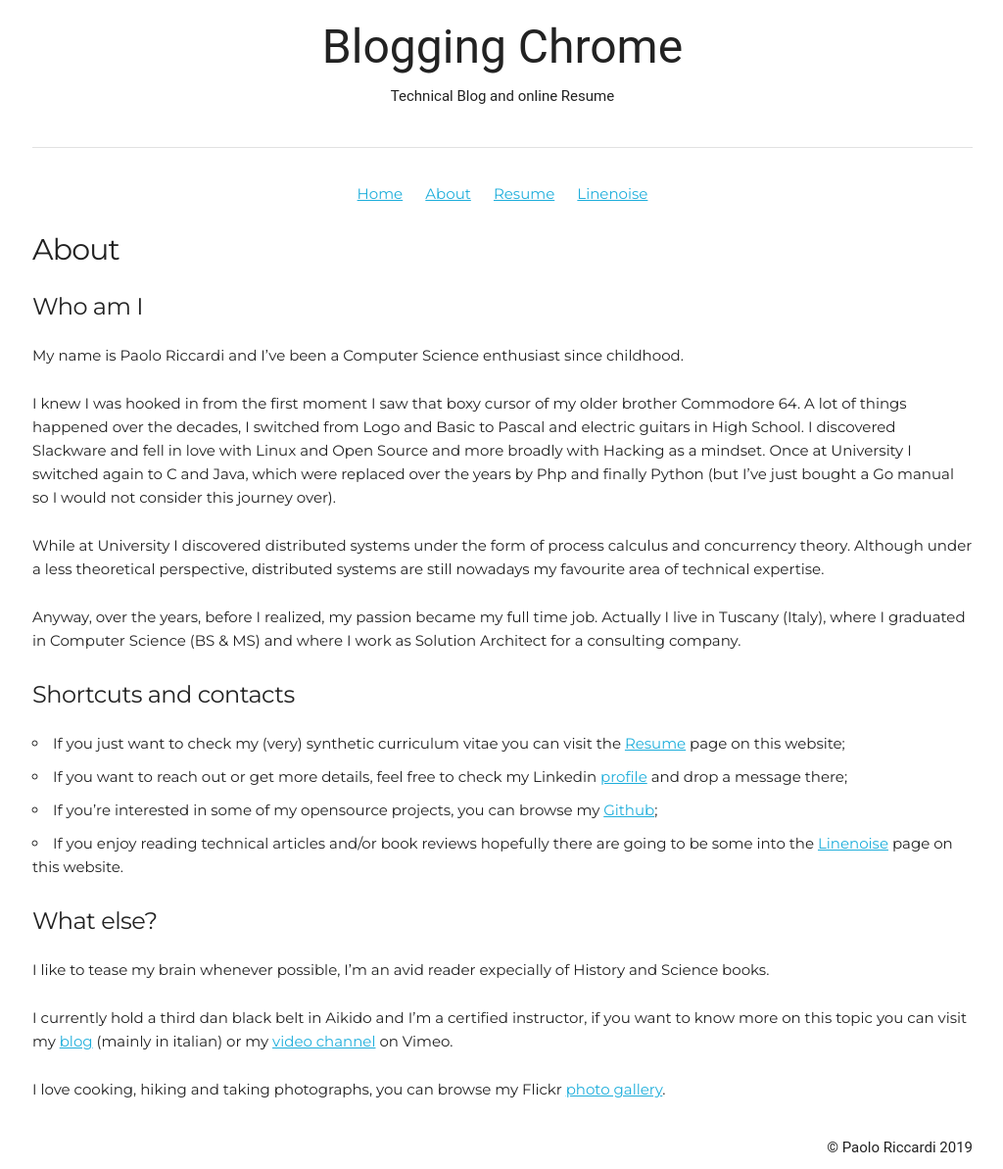
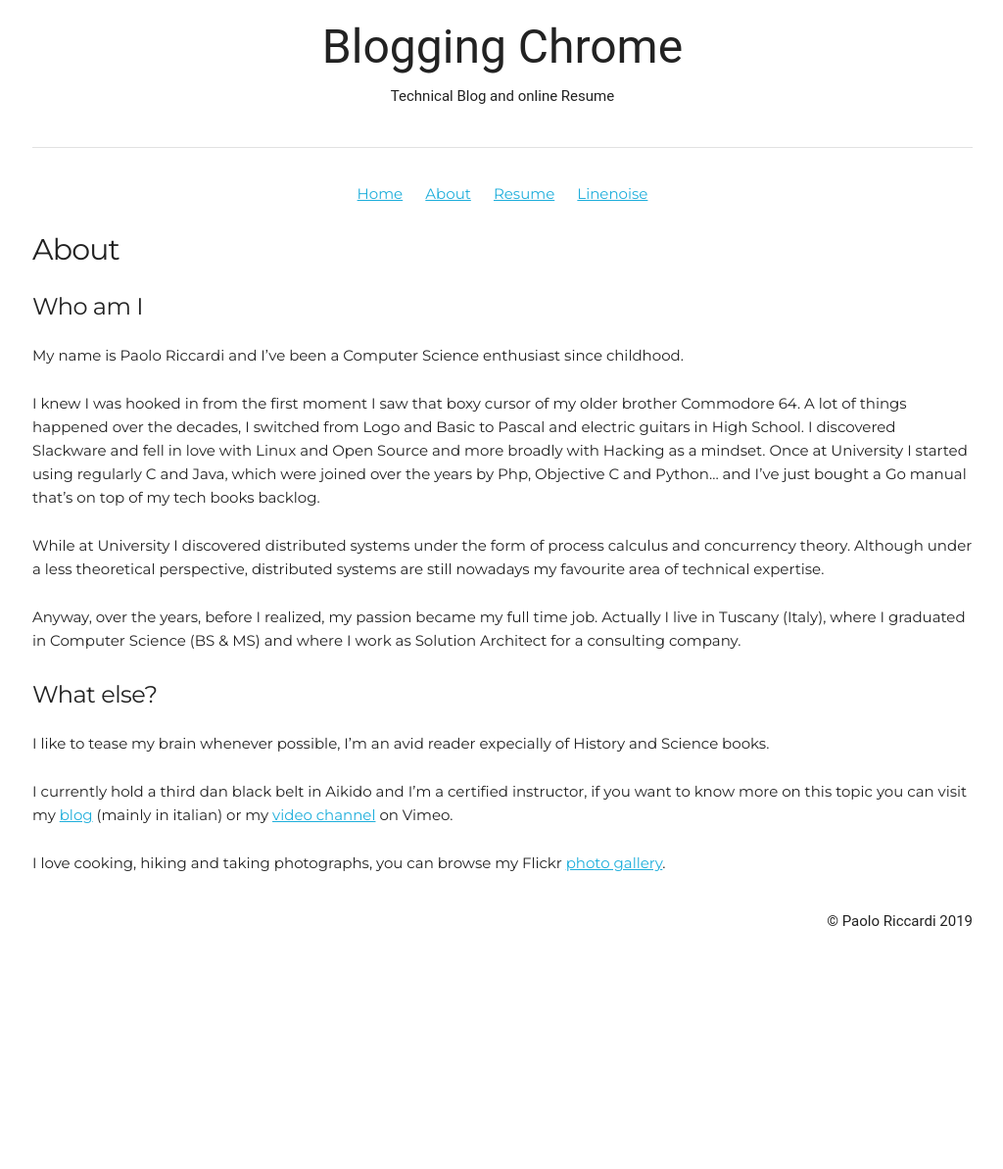
Before and after one commit to paoloriccardi/paoloriccardi.github.io, a Jekyll site: the page built from whoami.md, in a window 1280 px wide. Shown: the whole page at 98% size, without its empty margins (127-1151 px from the left). Built offline with Jekyll 4.4.1, drawn with Linux system fonts in a browser that asks for light colours; after the commit the page ends 962 px from its top, so only the background shows below that.

Commit message:
whoami Golang

```diff
--- a/whoami.md
+++ b/whoami.md
@@ -11,19 +11,12 @@ My name is Paolo Riccardi and I've been a Computer Science enthusiast since chil
 
 I knew I was hooked in from the first moment I saw that boxy cursor of my older brother Commodore 64.
 A lot of things happened over the decades, I switched from Logo and Basic to Pascal and electric guitars in High School. I discovered Slackware and fell in love with Linux and Open Source and more broadly with Hacking as a mindset.
-Once at University I switched again to C and Java, which were replaced over the years by Php and finally Python (but I've just bought a Go manual so I would not consider this journey over).
+Once at University I started using regularly C and Java, which were joined over the years by Php, Objective C and Python... and I've just bought a Go manual that's on top of my tech books backlog.
 
 While at University I discovered distributed systems under the form of process calculus and concurrency theory. Although under a less theoretical perspective, distributed systems are still nowadays my favourite area of technical expertise.
 
 Anyway, over the years, before I realized, my passion became my full time job.
 Actually I live in Tuscany (Italy), where I graduated in Computer Science (BS & MS) and where I work as Solution Architect for a consulting company.
-
-##### Shortcuts and contacts
-
-- If you just want to check my (very) synthetic curriculum vitae you can visit the [Resume](/Resume/) page on this website;
-- If you want to reach out or get more details, feel free to check my Linkedin [profile](https://www.linkedin.com/in/paolo-riccardi-71795a85/en){:target="_blank"} and drop a message there;
-- If you're interested in some of my opensource projects, you can browse my [Github](https://github.com/paoloriccardi){:target="_blank"};
-- If you enjoy reading technical articles and/or book reviews hopefully there are going to be some into the [Linenoise](/Linenoise/) page on this website.
 
 ##### What else?
 
```
